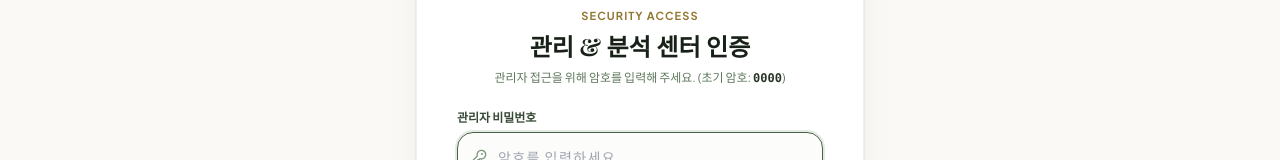
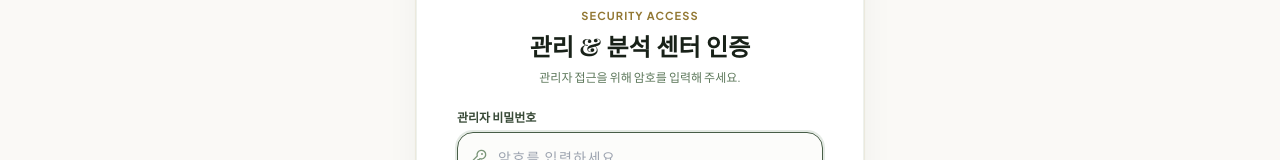
Before and after one commit to jijeongin53-ops/J-J, a Next.js app: page /admin in a window 1280 px wide. Shown: the part 301-461 px from the top of the page. Built offline with nearby package versions, Linux system fonts and the light colour scheme; a web font is replaced by a local one.

Commit message:
style: remove initial password hint from admin login modal

```diff
--- a/src/app/admin/page.tsx
+++ b/src/app/admin/page.tsx
@@ -141,7 +141,7 @@ export default function AdminPage() {
               관리 &amp; 분석 센터 인증
             </h2>
             <p className="text-xs text-wellness-600 mt-2">
-              관리자 접근을 위해 암호를 입력해 주세요. (초기 암호: <span className="font-mono font-bold text-wellness-900">0000</span>)
+              관리자 접근을 위해 암호를 입력해 주세요.
             </p>
           </div>
 
```
